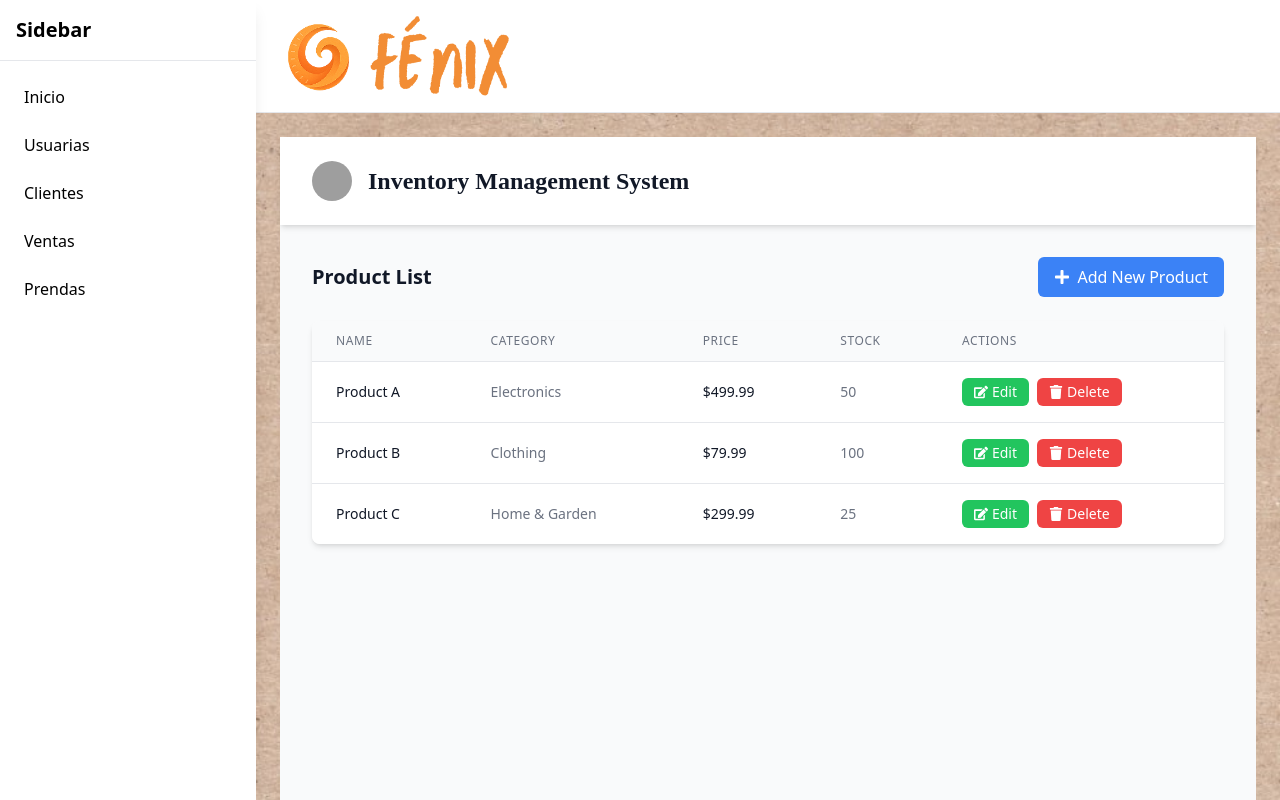
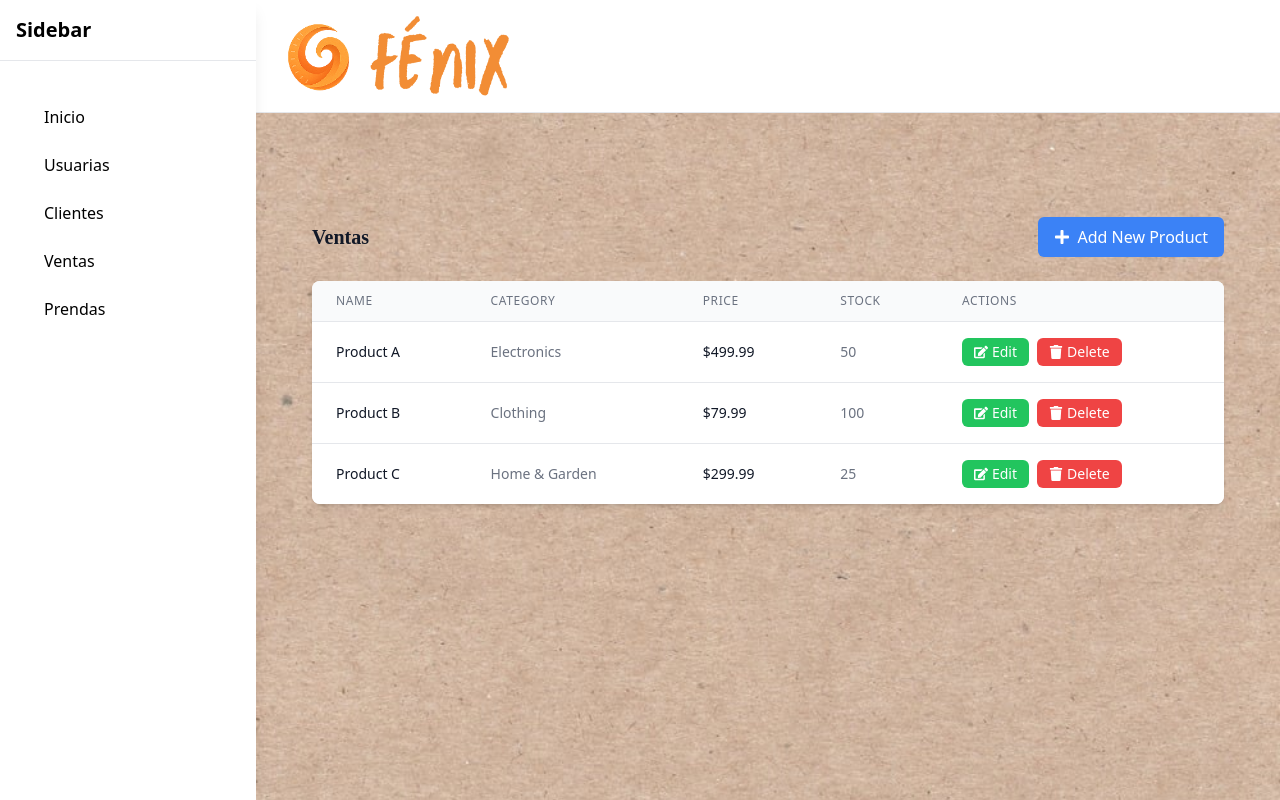
Before and after one commit to Factoria-F5-madrid/Proyecto2_Crud_Grupo_5, a React (Vite) app in the folder frontend/: page /ventas in a window 1280 px wide. Built offline with nearby package versions, Linux system fonts and the light colour scheme; grey boxes are pictures that could not be loaded.

Commit message:
feat: new assets added

```diff
--- a/frontend/src/components/ClientesBody.jsx
+++ b/frontend/src/components/ClientesBody.jsx
@@ -1,4 +1,4 @@
-import React, { useState, useEffect } from "react";
+import { useState, useEffect } from "react";
 import { FiEdit2, FiTrash2, FiPlus, FiCheck, FiX } from "react-icons/fi";
 
 const CRUDComponent = () => {
@@ -54,7 +54,7 @@ const CRUDComponent = () => {
   return (
     <div className="p-6 max-w-6xl mx-auto bg-white rounded-lg shadow-lg">
       <div className="mb-6 flex flex-col sm:flex-row justify-between items-start sm:items-center gap-4">
-        <h2 className="text-2xl font-bold text-gray-800">Dataset Management</h2>
+        <h2 className="text-2xl font-bold text-gray-800">Clientes</h2>
         <button
           onClick={() => setIsAdding(true)}
           className="flex items-center gap-2 px-4 py-2 bg-green-500 text-white rounded-md hover:bg-green-600 transition-colors"
--- a/frontend/src/components/UsuariasBody.jsx
+++ b/frontend/src/components/UsuariasBody.jsx
@@ -75,7 +75,7 @@ const CRUDTable = () => {
   return (
     <div className="container mx-auto px-4 py-8">
       <div className="flex justify-between items-center mb-6">
-        <h1 className="text-2xl font-bold text-gray-800">Employee Management</h1>
+        <h1 className="text-2xl font-bold text-gray-800">Usuarias</h1>
         <button
           onClick={() => setIsFormVisible(!isFormVisible)}
           className="bg-blue-500 hover:bg-blue-600 text-white px-4 py-2 rounded-lg flex items-center gap-2 transition duration-300"
--- a/frontend/src/components/VentasBody.jsx
+++ b/frontend/src/components/VentasBody.jsx
@@ -23,23 +23,15 @@ const CRUDApp = () => {
   };
 
   return (
-    <div className="min-h-screen bg-gray-50">
-      <header className="bg-white shadow-md">
+    <div className="min-h-screen">
+      <header >
         <div className="max-w-7xl mx-auto px-4 py-6 sm:px-6 lg:px-8 flex justify-between items-center">
-          <div className="flex items-center">
-            <img
-              src="https://images.unsplash.com/photo-1618401471353-b98afee0b2eb"
-              alt="Logo"
-              className="h-10 w-10 rounded-full object-cover"
-            />
-            <h1 className="ml-4 text-2xl font-bold text-gray-900">Inventory Management System</h1>
-          </div>
         </div>
       </header>
 
       <main className="max-w-7xl mx-auto px-4 sm:px-6 lg:px-8 py-8">
         <div className="flex justify-between items-center mb-6">
-          <h2 className="text-xl font-semibold text-gray-900">Product List</h2>
+          <h1 className="text-xl font-semibold text-gray-900">Ventas</h1>
           <button
             onClick={handleAdd}
             className="flex items-center px-4 py-2 bg-blue-500 text-white rounded-md hover:bg-blue-600 transition-colors duration-200"
--- a/frontend/src/pages/Clientes.jsx
+++ b/frontend/src/pages/Clientes.jsx
@@ -1,10 +1,11 @@
-import React, { useState, useEffect } from 'react';
+import { useState, useEffect } from 'react';
 import { FiMenu, FiX } from 'react-icons/fi';
 import { motion, AnimatePresence } from 'framer-motion';
 import ClientesBody from '@/components/ClientesBody'
 import logoTexto from '@/assets/FÉNIX.png';
 import logoCirculo from '@/assets/fenix_logo_2.png';
 import fondo from '@/assets/screen.jpg';
+import { Link } from 'react-router-dom';
 
 const ResponsiveSidebar = () => {
   const [isSidebarOpen, setIsSidebarOpen] = useState(false);
@@ -48,25 +49,26 @@ const ResponsiveSidebar = () => {
                 <FiX className="w-6 h-6" />
               </button>
             </div>
-            <nav className="p-4">
+            <nav className="p-9">
               <ul className="space-y-2">
                 <li>
-                  <a href="#" className="block p-2 rounded-md hover:bg-gray-200">Inicio</a>
+                  <Link to="/" className="block p-2 rounded-md hover:bg-gray-200">Inicio</Link>
                 </li>
                 <li>
-                  <a href="#" className="block p-2 rounded-md hover:bg-gray-200">Usuarias</a>
+                  <Link to="/usuarias" className="block p-2 rounded-md hover:bg-gray-200">Usuarias</Link>
                 </li>
                 <li>
-                  <a href="#" className="block p-2 rounded-md hover:bg-gray-200">Clientes</a>
+                  <Link to="/clientes" className="block p-2 rounded-md hover:bg-gray-200">Clientes</Link>
                 </li>
                 <li>
-                  <a href="#" className="block p-2 rounded-md hover:bg-gray-200">Ventas</a>
+                  <Link to="/ventas" className="block p-2 rounded-md hover:bg-gray-200">Ventas</Link>
                 </li>
                 <li>
-                  <a href="#" className="block p-2 rounded-md hover:bg-gray-200">Prendas</a>
+                  <Link to="/prendas" className="block p-2 rounded-md hover:bg-gray-200">Prendas</Link>
                 </li>
               </ul>
             </nav>
+
           </motion.div>
         )}
       </AnimatePresence>
--- a/frontend/src/pages/Dashboard.jsx
+++ b/frontend/src/pages/Dashboard.jsx
@@ -4,6 +4,8 @@ import { motion, AnimatePresence } from 'framer-motion';
 import logoTexto from '@/assets/FÉNIX.png';
 import logoCirculo from '@/assets/fenix_logo_2.png';
 import fondo from '@/assets/screen.jpg'
+import { Link } from 'react-router-dom';
+
 
 const ResponsiveSidebar = () => {
   const [isSidebarOpen, setIsSidebarOpen] = useState(false);
@@ -51,22 +53,23 @@ const ResponsiveSidebar = () => {
               <nav className="p-9">
                 <ul className="space-y-2">
                   <li>
-                    <a href="#" className="block p-2 rounded-md hover:bg-gray-200">Inicio</a>
+                    <Link to="/" className="block p-2 rounded-md hover:bg-gray-200">Inicio</Link>
                   </li>
                   <li>
-                    <a href="#" className="block p-2 rounded-md hover:bg-gray-200">Usuarias</a>
+                    <Link to="/usuarias" className="block p-2 rounded-md hover:bg-gray-200">Usuarias</Link>
                   </li>
                   <li>
-                    <a href="#" className="block p-2 rounded-md hover:bg-gray-200">Clientes</a>
+                    <Link to="/clientes" className="block p-2 rounded-md hover:bg-gray-200">Clientes</Link>
                   </li>
                   <li>
-                    <a href="#" className="block p-2 rounded-md hover:bg-gray-200">Ventas</a>
+                    <Link to="/ventas" className="block p-2 rounded-md hover:bg-gray-200">Ventas</Link>
                   </li>
                   <li>
-                    <a href="#" className="block p-2 rounded-md hover:bg-gray-200">Prendas</a>
+                    <Link to="/prendas" className="block p-2 rounded-md hover:bg-gray-200">Prendas</Link>
                   </li>
                 </ul>
               </nav>
+
           </div>
           </motion.div>
         )}
--- a/frontend/src/pages/Prendas.jsx
+++ b/frontend/src/pages/Prendas.jsx
@@ -5,6 +5,7 @@ import PrendasBody from '@/components/PrendasBody'
 import logoTexto from '@/assets/FÉNIX.png';
 import logoCirculo from '@/assets/fenix_logo_2.png';
 import fondo from '@/assets/screen.jpg';
+import { Link } from 'react-router-dom';
 
 const ResponsiveSidebar = () => {
   const [isSidebarOpen, setIsSidebarOpen] = useState(false);
@@ -48,25 +49,26 @@ const ResponsiveSidebar = () => {
                 <FiX className="w-6 h-6" />
               </button>
             </div>
-            <nav className="p-4">
+            <nav className="p-9">
               <ul className="space-y-2">
                 <li>
-                  <a href="#" className="block p-2 rounded-md hover:bg-gray-200">Inicio</a>
+                  <Link to="/" className="block p-2 rounded-md hover:bg-gray-200">Inicio</Link>
                 </li>
                 <li>
-                  <a href="#" className="block p-2 rounded-md hover:bg-gray-200">Usuarias</a>
+                  <Link to="/usuarias" className="block p-2 rounded-md hover:bg-gray-200">Usuarias</Link>
                 </li>
                 <li>
-                  <a href="#" className="block p-2 rounded-md hover:bg-gray-200">Clientes</a>
+                  <Link to="/clientes" className="block p-2 rounded-md hover:bg-gray-200">Clientes</Link>
                 </li>
                 <li>
-                  <a href="#" className="block p-2 rounded-md hover:bg-gray-200">Ventas</a>
+                  <Link to="/ventas" className="block p-2 rounded-md hover:bg-gray-200">Ventas</Link>
                 </li>
                 <li>
-                  <a href="#" className="block p-2 rounded-md hover:bg-gray-200">Prendas</a>
+                  <Link to="/prendas" className="block p-2 rounded-md hover:bg-gray-200">Prendas</Link>
                 </li>
               </ul>
             </nav>
+
           </motion.div>
         )}
       </AnimatePresence>
--- a/frontend/src/pages/Usuarias.jsx
+++ b/frontend/src/pages/Usuarias.jsx
@@ -5,6 +5,7 @@ import UsariasBody from '@/components/UsuariasBody'
 import logoTexto from '@/assets/FÉNIX.png';
 import logoCirculo from '@/assets/fenix_logo_2.png';
 import fondo from '@/assets/screen.jpg';
+import { Link } from 'react-router-dom';
 
 const ResponsiveSidebar = () => {
   const [isSidebarOpen, setIsSidebarOpen] = useState(false);
@@ -48,25 +49,26 @@ const ResponsiveSidebar = () => {
                 <FiX className="w-6 h-6" />
               </button>
             </div>
-            <nav className="p-4">
+           <nav className="p-9">
             <ul className="space-y-2">
               <li>
-                  <a href="#" className="block p-2 rounded-md hover:bg-gray-200">Inicio</a>
+                <Link to="/" className="block p-2 rounded-md hover:bg-gray-200">Inicio</Link>
               </li>
               <li>
-                  <a href="#" className="block p-2 rounded-md hover:bg-gray-200">Usuarias</a>
+                <Link to="/usuarias" className="block p-2 rounded-md hover:bg-gray-200">Usuarias</Link>
               </li>
               <li>
-                  <a href="#" className="block p-2 rounded-md hover:bg-gray-200">Clientes</a>
+                <Link to="/clientes" className="block p-2 rounded-md hover:bg-gray-200">Clientes</Link>
               </li>
               <li>
-                  <a href="#" className="block p-2 rounded-md hover:bg-gray-200">Ventas</a>
+                <Link to="/ventas" className="block p-2 rounded-md hover:bg-gray-200">Ventas</Link>
               </li>
               <li>
-                  <a href="#" className="block p-2 rounded-md hover:bg-gray-200">Prendas</a>
+                <Link to="/prendas" className="block p-2 rounded-md hover:bg-gray-200">Prendas</Link>
               </li>
             </ul>
           </nav>
+
           </motion.div>
         )}
       </AnimatePresence>
--- a/frontend/src/pages/Ventas.jsx
+++ b/frontend/src/pages/Ventas.jsx
@@ -5,6 +5,7 @@ import VentasBody from '@/components/VentasBody'
 import logoTexto from '@/assets/FÉNIX.png';
 import logoCirculo from '@/assets/fenix_logo_2.png';
 import fondo from '@/assets/screen.jpg';
+import { Link } from 'react-router-dom';
 
 const ResponsiveSidebar = () => {
   const [isSidebarOpen, setIsSidebarOpen] = useState(false);
@@ -48,25 +49,26 @@ const ResponsiveSidebar = () => {
                 <FiX className="w-6 h-6" />
               </button>
             </div>
-            <nav className="p-4">
+            <nav className="p-9">
               <ul className="space-y-2">
                 <li>
-                  <a href="#" className="block p-2 rounded-md hover:bg-gray-200">Inicio</a>
+                  <Link to="/" className="block p-2 rounded-md hover:bg-gray-200">Inicio</Link>
                 </li>
                 <li>
-                  <a href="#" className="block p-2 rounded-md hover:bg-gray-200">Usuarias</a>
+                  <Link to="/usuarias" className="block p-2 rounded-md hover:bg-gray-200">Usuarias</Link>
                 </li>
                 <li>
-                  <a href="#" className="block p-2 rounded-md hover:bg-gray-200">Clientes</a>
+                  <Link to="/clientes" className="block p-2 rounded-md hover:bg-gray-200">Clientes</Link>
                 </li>
                 <li>
-                  <a href="#" className="block p-2 rounded-md hover:bg-gray-200">Ventas</a>
+                  <Link to="/ventas" className="block p-2 rounded-md hover:bg-gray-200">Ventas</Link>
                 </li>
                 <li>
-                  <a href="#" className="block p-2 rounded-md hover:bg-gray-200">Prendas</a>
+                  <Link to="/prendas" className="block p-2 rounded-md hover:bg-gray-200">Prendas</Link>
                 </li>
               </ul>
             </nav>
+
           </motion.div>
         )}
       </AnimatePresence>
```
Lines whose indentation alone changed are shown as unchanged.
